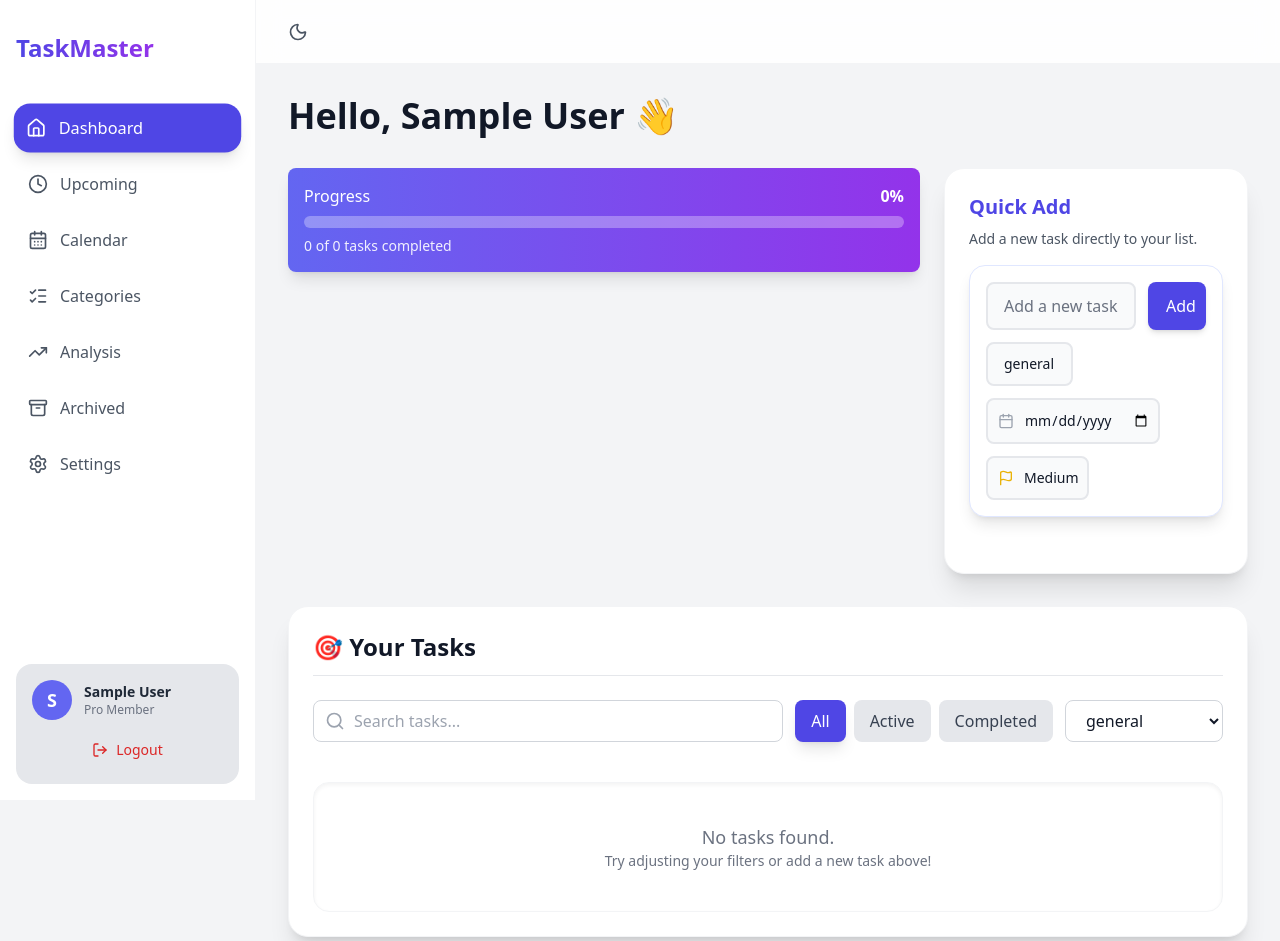
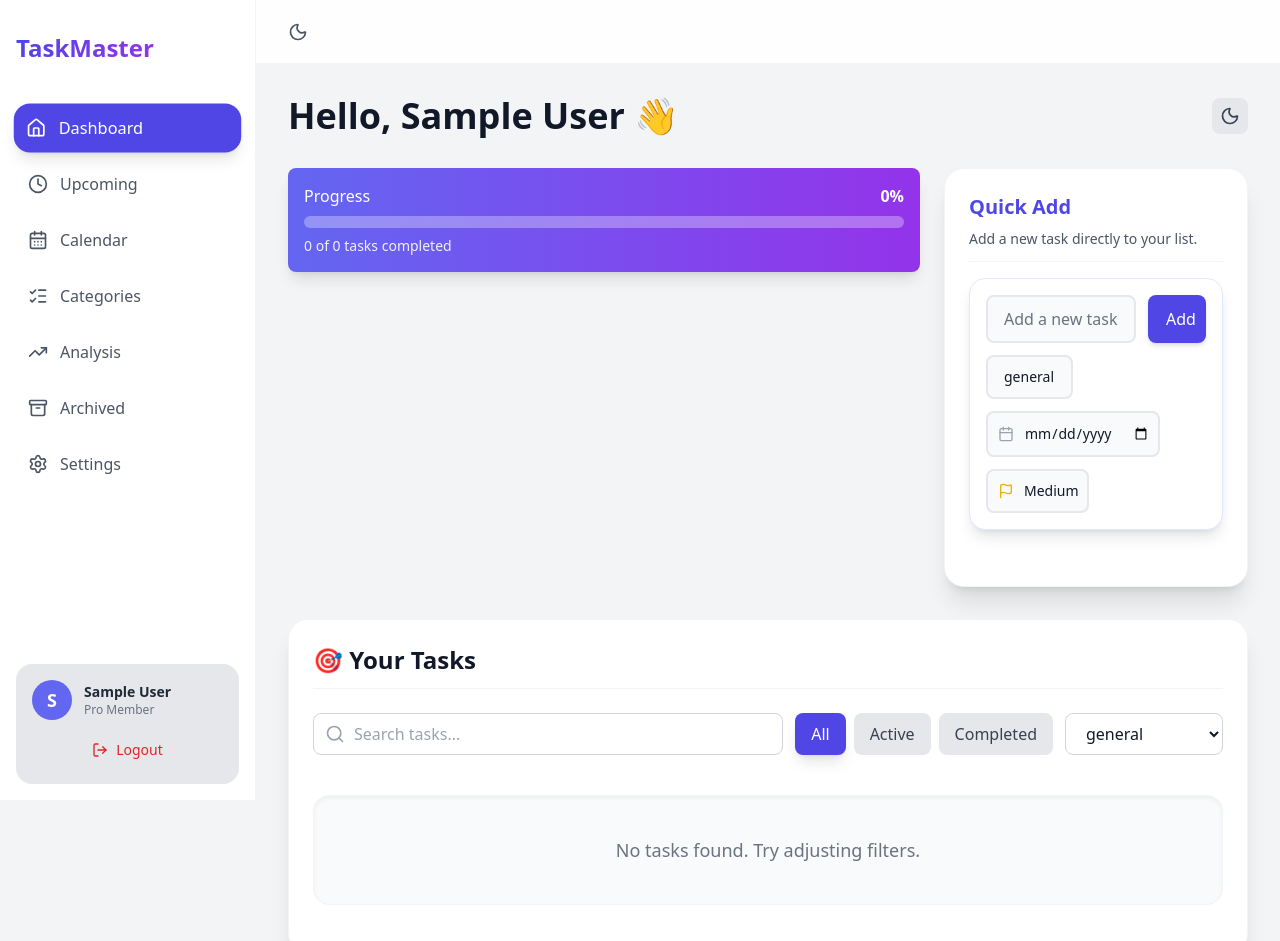
Before and after one commit to Deepanghsh/TaskMaster, a React (Vite) app in the folder front-end/: page / in a window 1280 px wide. Shown: the top 941 px of the page. Built offline with nearby package versions, Linux system fonts and the light colour scheme; sample sign-in values are in the browser's storage.

Commit message:
Improved the Dashboard

```diff
--- a/front-end/src/pages/Home.jsx
+++ b/front-end/src/pages/Home.jsx
@@ -9,19 +9,21 @@ import TodoForm from "../components/TodoForm";
 import FilterBar from "../components/FilterBar";
 import TodoItem from "../components/TodoItem";
 import AnalyticsChart from "../components/AnalyticsChart";
+import UpcomingEvents from "../pages/Upcoming";
+import ThemeToggle from "../components/ThemeToggle";
 import { motion, AnimatePresence } from 'framer-motion';
 
-// --- Helper Component: TodoList (Lives inside Home.jsx) ---
+
+// --- Helper Component: TodoList (Stays in Home.jsx) ---
 const TodoList = ({ filter, search, categoryFilter }) => {
     const { todos } = useTodos();
 
-    // Filtering Logic
     const activeTodos = todos.filter(t => !t.archived);
 
     const filteredTodos = activeTodos.filter(todo => {
         const matchesSearch = todo.text.toLowerCase().includes(search.toLowerCase());
         const matchesCategory = categoryFilter === 'all' || todo.category === categoryFilter;
-        let matchesFilter = true;
+        let matchesFilter = filter === 'all';
 
         if (filter === 'active') matchesFilter = !todo.completed;
         if (filter === 'completed') matchesFilter = todo.completed;
@@ -30,21 +32,30 @@ const TodoList = ({ filter, search, categoryFilter }) => {
     });
 
     return (
-        <div className="space-y-4 pt-4">
-            <AnimatePresence>
+        <div className="space-y-4 pt-4 min-h-[150px]">
+            <AnimatePresence initial={false}>
                 {filteredTodos.map(todo => (
-                    <TodoItem key={todo.id} todo={todo} />
+                    <motion.div
+                        key={todo.id}
+                        initial={{ opacity: 0, height: 0 }}
+                        animate={{ opacity: 1, height: 'auto' }}
+                        exit={{ opacity: 0, height: 0, transition: { duration: 0.2 } }}
+                        transition={{ duration: 0.3, type: 'spring', stiffness: 300, damping: 30 }}
+                    >
+                        {/* isReadOnly={false} ensures deletion/editing are available in the main list */}
+                        <TodoItem todo={todo} isReadOnly={false} />
+                    </motion.div>
                 ))}
             </AnimatePresence>
+
             {filteredTodos.length === 0 && (
                 <motion.div
                     initial={{ opacity: 0 }}
                     animate={{ opacity: 1 }}
                     transition={{ delay: 0.2 }}
-                    className="text-center py-10 text-gray-500 dark:text-gray-400 bg-white dark:bg-gray-800 rounded-xl shadow-inner border border-gray-100 dark:border-gray-700"
+                    className="text-center py-10 text-gray-500 dark:text-gray-400 bg-gray-50 dark:bg-gray-700 rounded-xl shadow-inner border border-gray-100 dark:border-gray-700"
                 >
-                    <p className="font-medium text-lg">No tasks found.</p>
-                    <p className="text-sm">Try adjusting your filters or add a new task above!</p>
+                    <p className="font-medium text-lg">No tasks found. Try adjusting filters.</p>
                 </motion.div>
             )}
         </div>
@@ -55,44 +66,54 @@ const TodoList = ({ filter, search, categoryFilter }) => {
 
 export default function Home() {
   const { user } = useAuth();
-  const { theme } = useTheme(); // Included for completeness, though not used in UI yet
+  const { todos } = useTodos();
+  const { theme } = useTheme();
 
-  // States for filtering tasks
-  const [filter, setFilter] = React.useState('all'); // all, active, completed
+  const [filter, setFilter] = React.useState('all');
   const [search, setSearch] = React.useState('');
   const [categoryFilter, setCategoryFilter] = React.useState('general');
 
   return (
-    <div className="w-full mx-auto space-y-8">
-      {/* Dashboard Header */}
+    <div className="w-full mx-auto space-y-8 p-4 sm:p-0">
+
+      {/* Dashboard Header (Hello message and Theme Toggle) */}
       <div className="flex justify-between items-center mb-4">
         <h1 className="text-3xl sm:text-4xl font-extrabold text-gray-900 dark:text-gray-100">
           Hello, {user?.name || "User"} 👋
         </h1>
+        <ThemeToggle />
       </div>
 
-      {/* Grid Layout for Stats and Input */}
+      {/* Grid Layout for Progress and Quick Add */}
       <div className="grid grid-cols-1 lg:grid-cols-3 gap-6">
-        {/* Progress Bar (Col 1-2) */}
-        <div className="lg:col-span-3 xl:col-span-2">
+
+        <div className="lg:col-span-2">
           <ProgressBar />
         </div>
 
-        {/* Quick Action (Col 3) - Uses TodoForm for quick addition */}
-        <div className="lg:col-span-3 xl:col-span-1 p-6 bg-white dark:bg-gray-800 rounded-2xl shadow-xl border border-gray-100 dark:border-gray-700 h-full hidden lg:block">
+        <div className="lg:col-span-1 p-6 bg-white dark:bg-gray-800 rounded-2xl shadow-xl border border-gray-100 dark:border-gray-700 h-full">
             <h3 className="text-xl font-bold text-indigo-600 dark:text-indigo-400 mb-2">Quick Add</h3>
-            <p className="text-gray-600 dark:text-gray-400 text-sm mb-4">Add a new task directly to your list.</p>
-            <TodoForm />
+            <p className="text-gray-600 dark:text-gray-400 text-sm mb-4 border-b border-gray-100 dark:border-gray-700 pb-3">
+                Add a new task directly to your list.
+            </p>
+            <TodoForm defaultPriority="low" />
         </div>
       </div>
 
-      {/* Main Task Management Section */}
+      {/* 🛑 REMOVED: The section that rendered <UpcomingEvents /> is deleted */}
+      {/*       <div className="grid grid-cols-1 lg:grid-cols-3 gap-6">
+          <div className="lg:col-span-3">
+              <UpcomingEvents />
+          </div>
+      </div>
+      */}
+
+      {/* Your Tasks Section */}
       <div className="space-y-6 p-6 bg-white dark:bg-gray-800 rounded-2xl shadow-xl border border-gray-100 dark:border-gray-700">
-          <h2 className="text-2xl font-bold text-gray-900 dark:text-gray-100 border-b pb-3 mb-4">
+          <h2 className="text-2xl font-bold text-gray-900 dark:text-gray-100 border-b border-gray-100 dark:border-gray-700 pb-3 mb-4 flex items-center">
               🎯 Your Tasks
           </h2>
 
-          {/* Filter and Search Bar */}
           <FilterBar
               filter={filter}
               setFilter={setFilter}
@@ -102,7 +123,6 @@ export default function Home() {
               setCategoryFilter={setCategoryFilter}
           />
 
-          {/* Todo List */}
           <TodoList
               filter={filter}
               search={search}
@@ -110,8 +130,7 @@ export default function Home() {
           />
       </div>
 
-      {/* Analytics (Mobile/Tablet View) */}
-      <div className="lg:hidden">
+      <div className="p-6 lg:p-0">
         <AnalyticsChart />
       </div>
 
```
Lines whose indentation alone changed are shown as unchanged.
